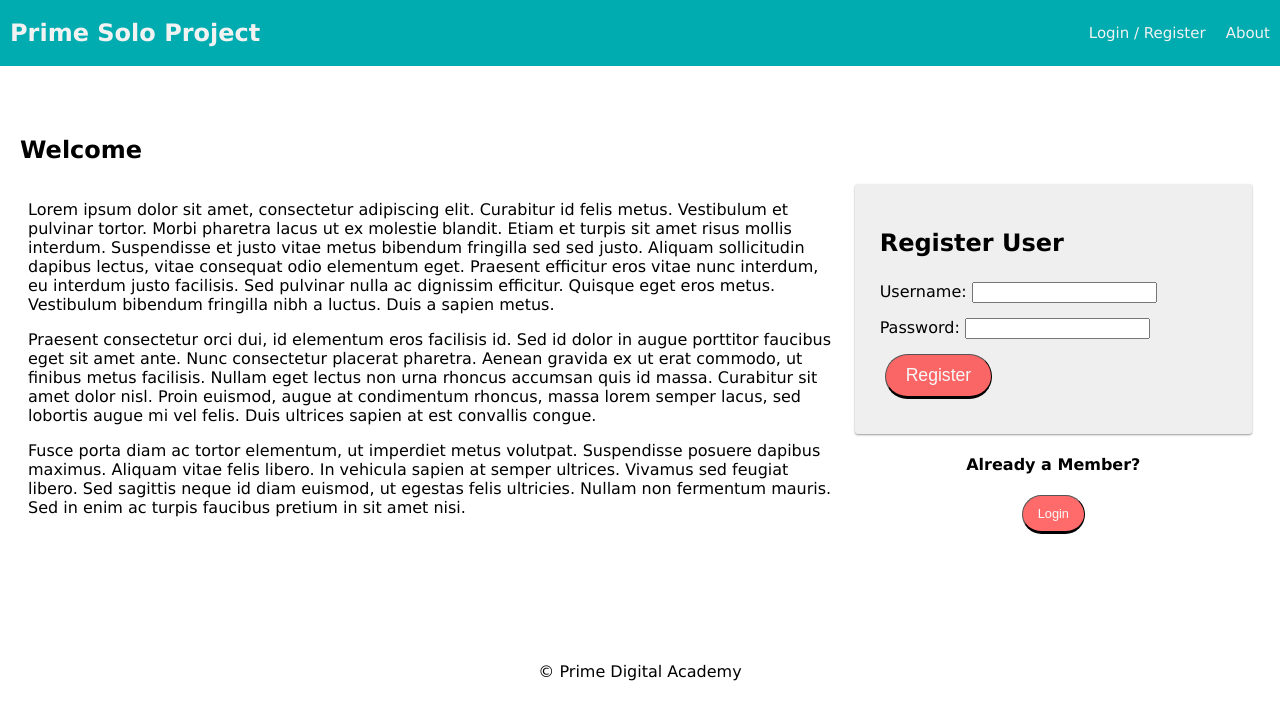
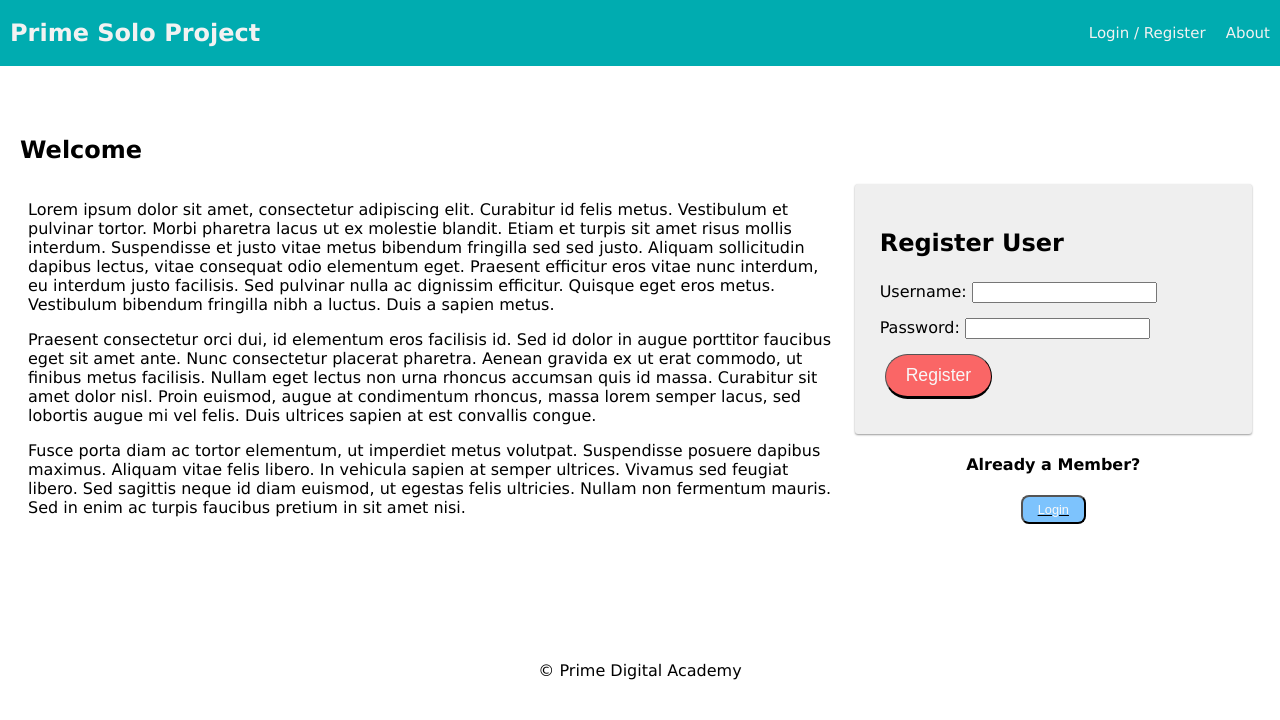
Before and after one commit to Japheth720/prime-solo-project-japheth-yang, a React (Create React App) app: page /user#/home in a window 1280 px wide. Shown: the top 720 px of the page. Built offline with nearby package versions, Linux system fonts and the light colour scheme; no server answers.

Commit message:
more button changes

```diff
--- a/src/components/LandingPage/LandingPage.jsx
+++ b/src/components/LandingPage/LandingPage.jsx
@@ -56,7 +56,7 @@ function LandingPage() {
 
           <center>
             <h4>Already a Member?</h4>
-            <button className="btn btn_sizeSm" onClick={onLogin}>
+            <button className="btn btn_asLink" onClick={onLogin}>
               Login
             </button>
           </center>
```
